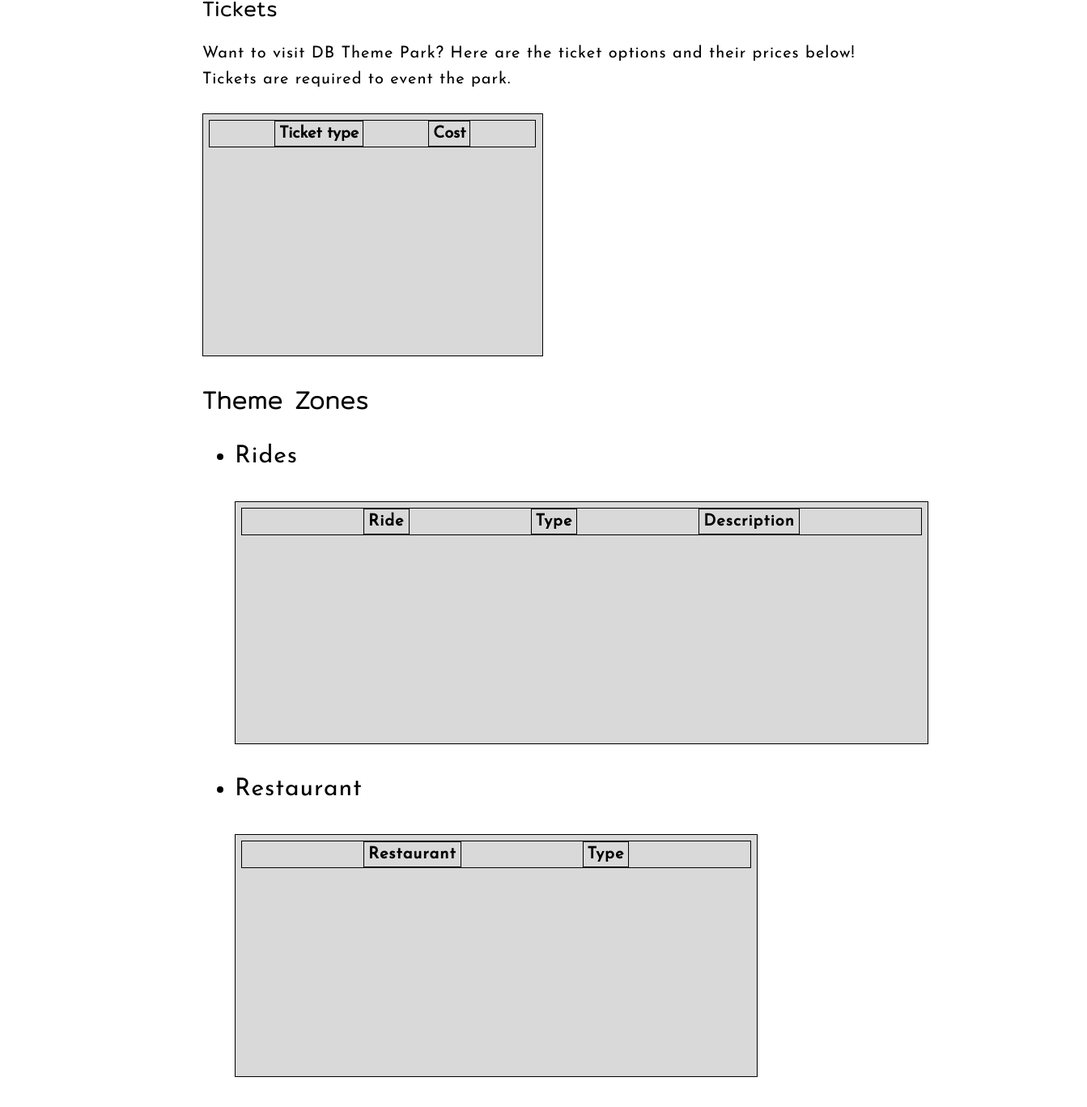
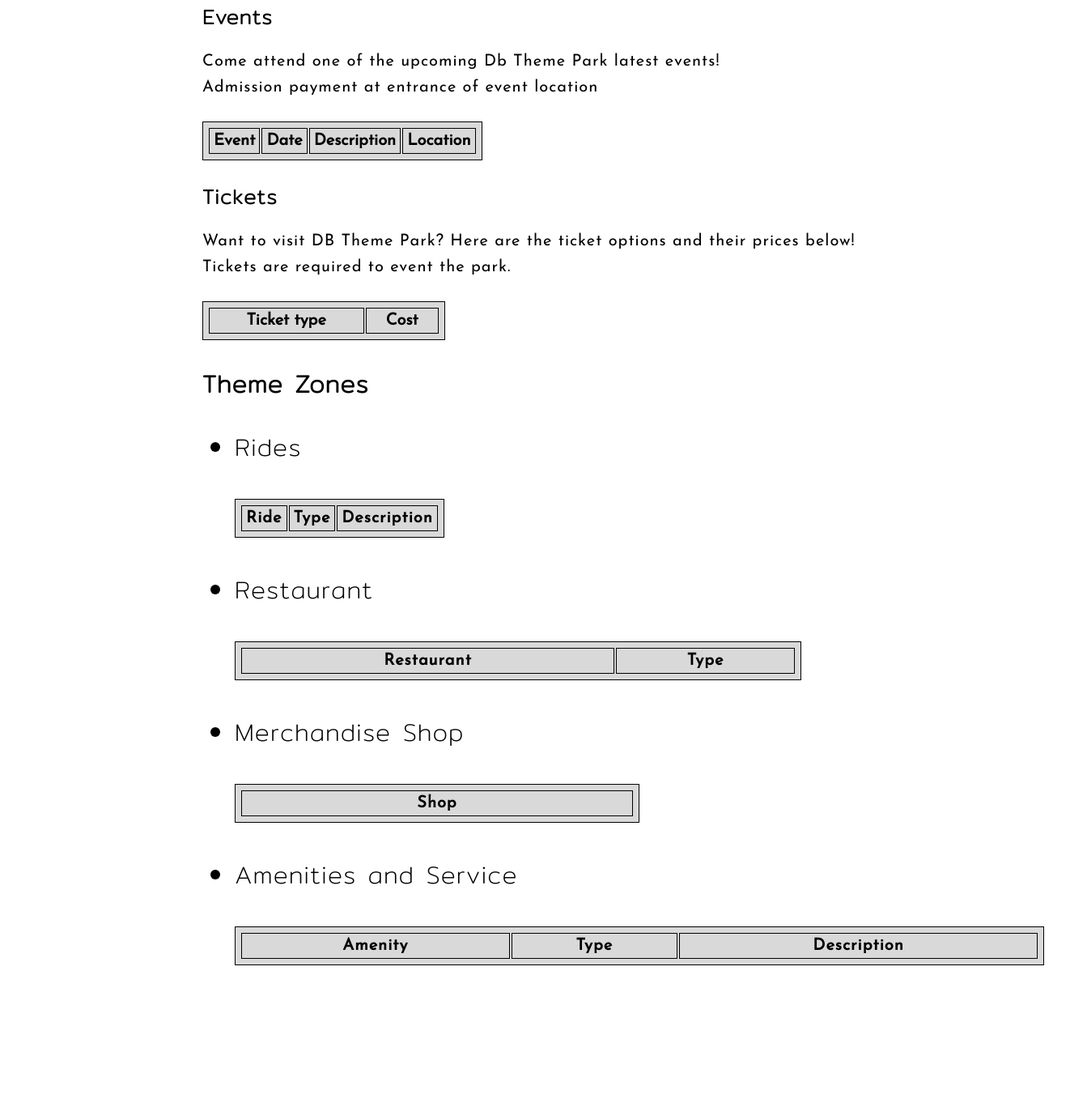
Before and after one commit to mifatran/Team7, a React (Create React App) app: page / in a window 1280 px wide. Shown: the part 1274-2641 px from the top of the page at 81% size, 1343 px wide, since content can reach past the window. After the commit the page ends 2466 px from the top, so only its background shows below. Built offline with nearby package versions, Linux system fonts and the light colour scheme; a web font is replaced by a local one.

Commit message:
Update MainPg.css

```diff
--- a/src/MainPg.css
+++ b/src/MainPg.css
@@ -20,7 +20,7 @@
   letter-spacing: 1px;
 }
 
-#sign_up *, #sign_in *{
+#sign_up *, #sign_in *, #business_analytics *{
   color: white;
   font-family: 'Mitr', serif;
   font-size: 20px;
@@ -46,8 +46,9 @@
 }
 
 .image{
-  margin: -240px 0 -320px 0;
-
+  width: 1400px;
+  height: 600px;
+  margin-bottom: -100px;
 }
 
 .slogan{
@@ -102,17 +103,9 @@
   margin-top: 40px ;
   background: #d9d9d9;
   border: 1px solid black;
-  height: 300px;
-  width: 1093px;
-}
-
-.event_columns{
+  text-align: center;
   font-family:'Josefin Sans', sans-serif;
   font-size: 20px;
-  border: 1px solid black;
-  position: absolute;
-  border-collapse: separate;
-  border-spacing: 150px 0;
 }
 
 .ticket{
@@ -141,17 +134,10 @@
   margin-top: 40px ;
   background: #d9d9d9;
   border: 1px solid black;
-  height: 300px;
-  width: 421px;
-}
-
-.ticket_columns{
+  text-align: center;
   font-family:'Josefin Sans', sans-serif;
   font-size: 20px;
-  border: 1px solid black;
-  position: absolute;
-  border-collapse: separate;
-  border-spacing: 80px 0;
+  width: 300px;
 }
 
 .theme_zone{
@@ -163,7 +149,44 @@
   letter-spacing: 1px;
 }
 
-#ride{
+.optionzone{
+  text-align: center;
+}
+
+.springzone{
+  font-family:'Josefin Sans', sans-serif;
+  border-radius: 20px;
+  font-size: 20px;
+  background-color: rgb(235, 221, 100);
+  margin: 0 30px 0 30px;
+}
+
+.summerzone{
+  font-family:'Josefin Sans', sans-serif;
+  border-radius: 20px;
+  font-size: 20px;
+  background-color: rgb(165, 228, 123);
+  margin: 0 30px 0 30px;
+}
+
+.fallzone{
+  font-family:'Josefin Sans', sans-serif;
+  border-radius: 20px;
+  font-size: 20px;
+  background-color: rgb(235, 81, 81);
+  margin: 0 30px 0 30px;
+}
+
+.winterzone{
+  font-family:'Josefin Sans', sans-serif;
+  border-radius: 20px;
+  font-size: 20px;
+  background-color: rgb(118, 195, 218);
+  margin: 0 30px 0 30px;
+}
+
+
+.entity{
   font-family:'Josefin Sans', sans-serif;
 }
 
@@ -172,21 +195,9 @@
   margin-bottom: 40px;
   background: #d9d9d9;
   border: 1px solid black;
-  height: 300px;
-  width: 857px;
-}
-
-.ride_columns{
+  text-align: center;
   font-family:'Josefin Sans', sans-serif;
   font-size: 20px;
-  border: 1px solid black;
-  position: absolute;
-  border-collapse: separate;
-  border-spacing: 150px 0;
-}
-
-#restaurant{
-  font-family:'Josefin Sans', sans-serif;
 }
 
 .food_table{
@@ -194,21 +205,10 @@
   margin-bottom: 40px;
   background: #d9d9d9;
   border: 1px solid black;
-  height: 300px;
-  width: 646px;
-}
-
-.food_columns{
+  text-align: center;
   font-family:'Josefin Sans', sans-serif;
   font-size: 20px;
-  border: 1px solid black;
-  position: absolute;
-  border-collapse: separate;
-  border-spacing: 150px 0;
-}
-
-#shop{
-  font-family:'Josefin Sans', sans-serif;
+  width: 700px;
 }
 
 .shop_table{
@@ -216,21 +216,10 @@
   margin-bottom: 40px;
   background: #d9d9d9;
   border: 1px solid black;
-  height: 100px;
-  width: 279px;
-}
-
-.shop_columns{
+  text-align: center;
   font-family:'Josefin Sans', sans-serif;
   font-size: 20px;
-  border: 1px solid black;
-  position: absolute;
-  border-collapse: separate;
-  border-spacing: 100px 0;
-}
-
-#amenities{
-  font-family:'Josefin Sans', sans-serif;
+  width: 500px;
 }
 
 .amenities_table{
@@ -238,15 +227,8 @@
   margin-bottom: 40px;
   background: #d9d9d9;
   border: 1px solid black;
-  height: 300px;
-  width: 693px;
-}
-
-.amenities_columns{
+  text-align: center;
   font-family:'Josefin Sans', sans-serif;
   font-size: 20px;
-  border: 1px solid black;
-  position: absolute;
-  border-collapse: separate;
-  border-spacing: 100px 0;
+  width: 1000px;
 }
```
